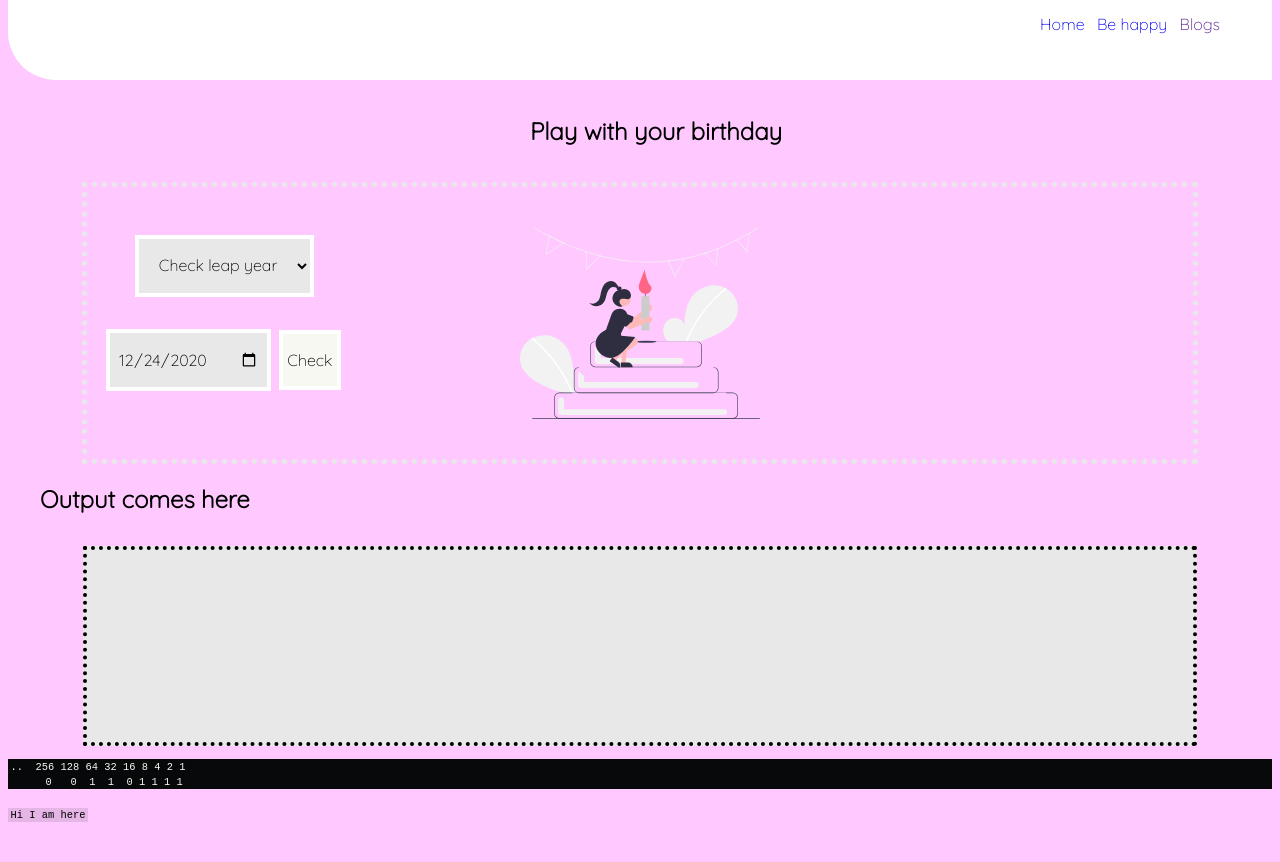
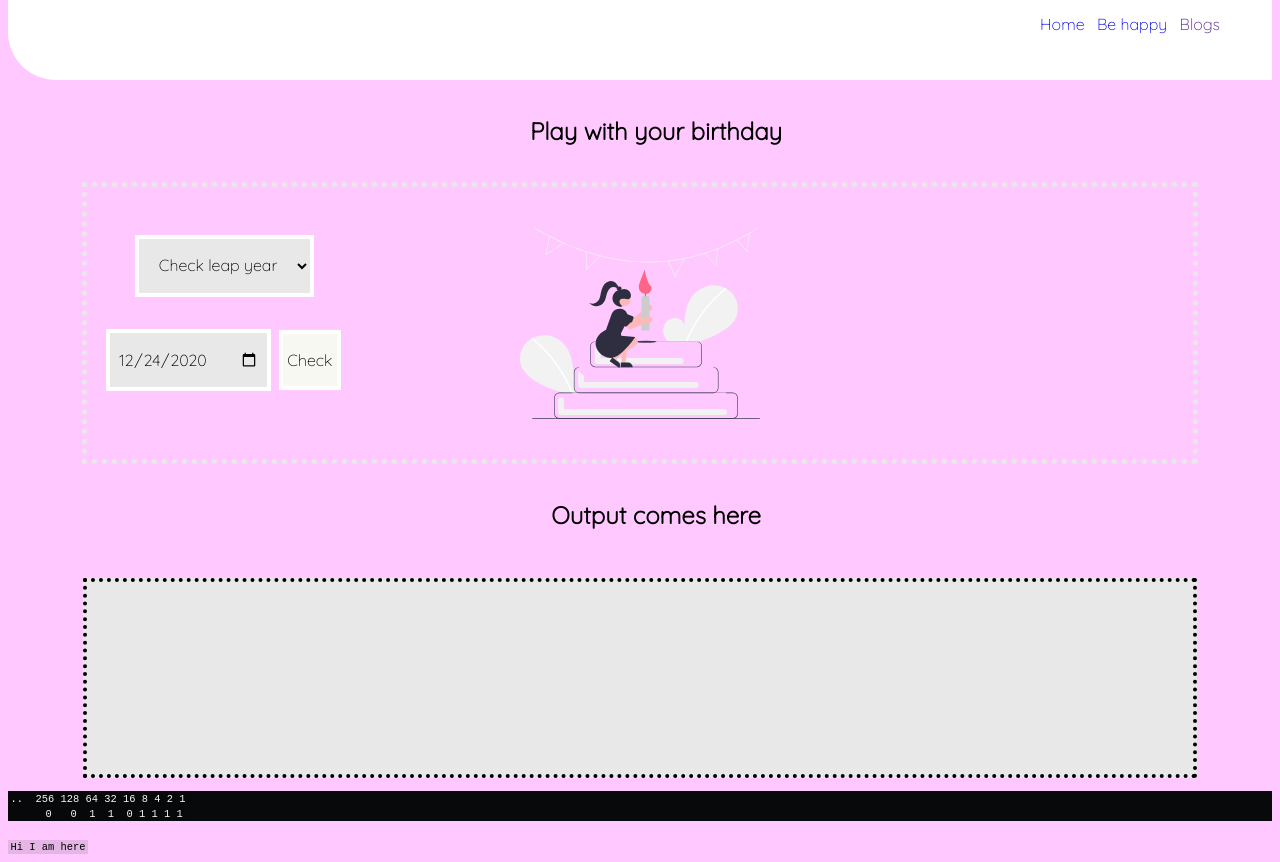
Before and after one commit to mehmehsan/Lesson1_rev, a plain HTML site: page behappy.html in a window 1280 px wide. Shown: the part 88-950 px from the top of the page. Before the commit the page ends 918 px from the top, so only its background shows below. Drawn offline with Linux system fonts and the light colour scheme.

Commit message:
output screen adjusted

```diff
--- a/behappy.html
+++ b/behappy.html
@@ -36,7 +36,7 @@
     <input type="date" id="myDate" value="2020-12-24">
     <button id="btn-pressed">Check</button>
     </div>
-    <h2> Output comes here</h2>
+    <h2 style="text-align: center; padding: 1rem;"> Output comes here</h2>
 
     <div id="output">
 
```
